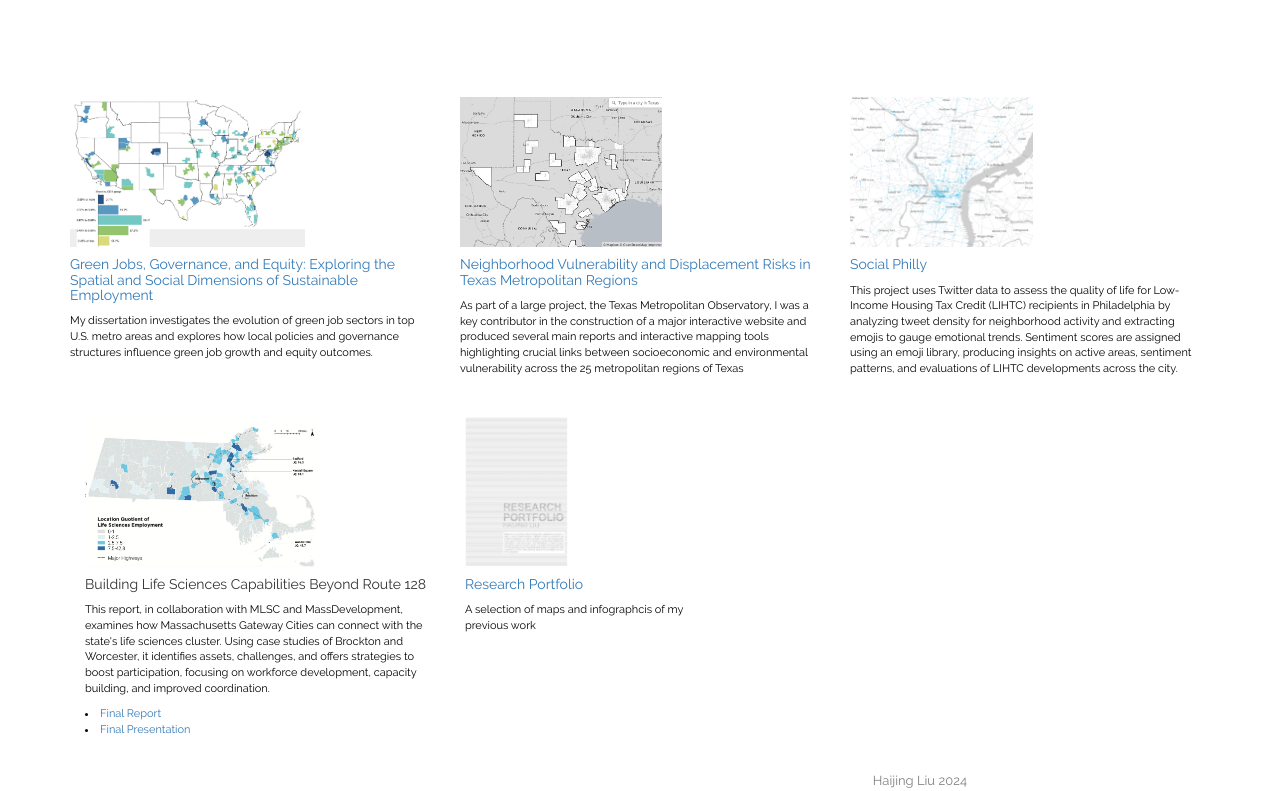
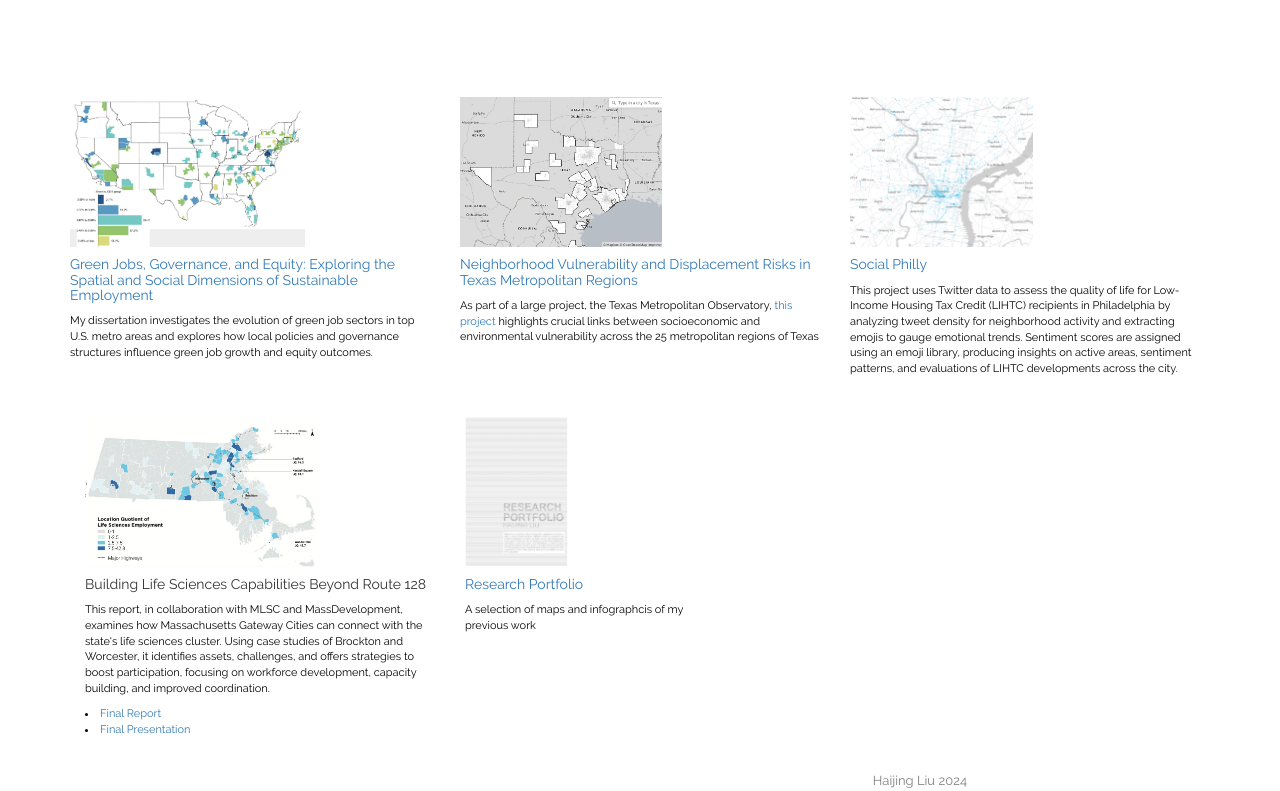
Before and after one commit to haijing1017/haijing1017.github.io, a website: page index.html in a window 1280 px wide. Shown: the part 1025-1816 px from the top of the page. Drawn offline with nearby package versions, Linux system fonts and the light colour scheme.

Commit message:
update project description

```diff
--- a/index.html
+++ b/index.html
@@ -121,7 +121,7 @@
                 <img class="thumb-img" src="img/tmo.png">
                         <div class="hover-state">
                             <h5><a href="https://haijing1017.github.io/tmo/tmo.html"> Neighborhood Vulnerability and Displacement Risks in Texas Metropolitan Regions </a></h5>
-                            <p class="text-intro-text">As part of a large project, the Texas Metropolitan Observatory, I was a key contributor in the construction of a major interactive website and produced several main reports and interactive mapping tools highlighting crucial links between socioeconomic and environmental vulnerability across the 25 metropolitan regions of Texas<a href="https://tmo.utexas.edu/library"></a></p>
+                            <p class="text-intro-text">As part of a large project, the Texas Metropolitan Observatory, <a href="https://tmo.utexas.edu/library">this project </a> highlights crucial links between socioeconomic and environmental vulnerability across the 25 metropolitan regions of Texas</p>
                         </div>
             </div>
             <div class="col-xs-12 col-sm-6 col-md-4">
```
